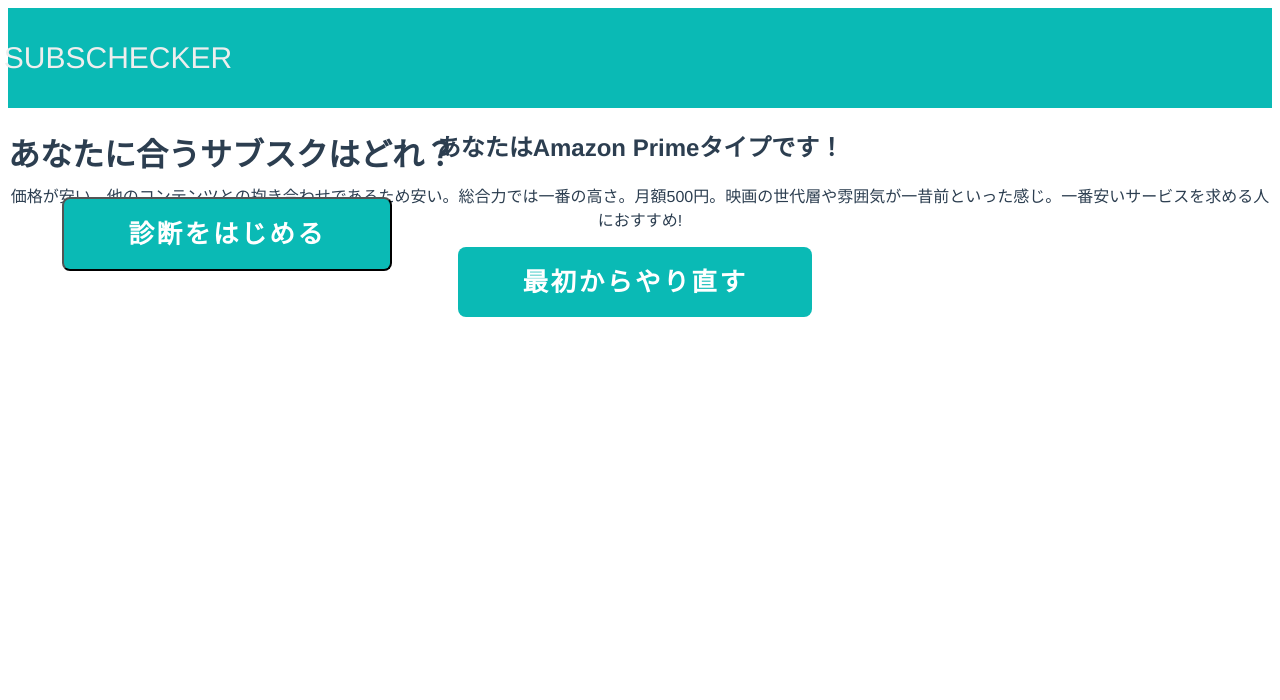
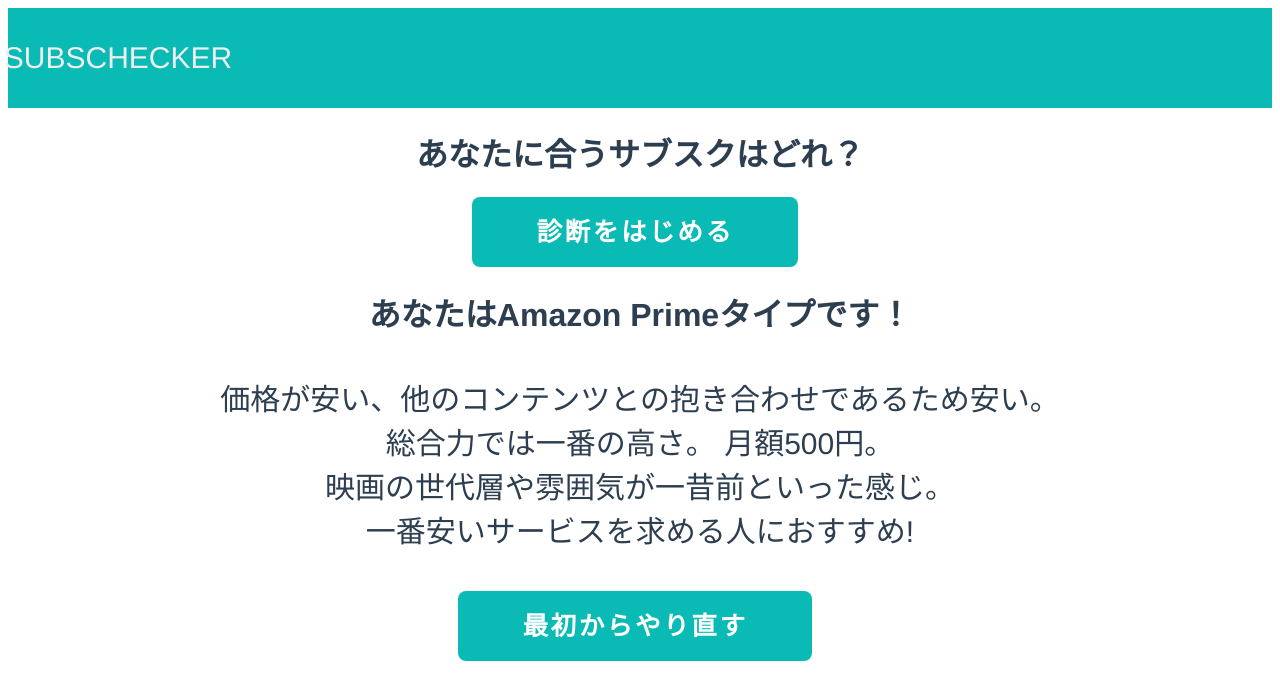
Before and after one commit to Hard-Summer-Vacation/Hard-Summer-Vacation, a Vue app: page /result in a window 1280 px wide. Shown: the top 700 px of the page. Built offline with nearby package versions, Linux system fonts and the light colour scheme.

Commit message:
見た目完成

```diff
--- a/src/components/check.vue
+++ b/src/components/check.vue
@@ -2,23 +2,37 @@
   <div>
     <div class="nav__bar">
       <div class="p-start">
-        <router-link to="/" class="nav__logo nav__link"
+        <router-link
+          v-on:click.native="startshow"
+          to="/"
+          class="nav__logo nav__link"
           >SUBSCHECKER</router-link
         >
-        <h1>あなたに合うサブスクはどれ？</h1>
-        <button v-on:click="clickStart" class="btn form__buttons">
-          診断をはじめる
-        </button>
       </div>
+    </div>
+    <div class="start" v-if="show">
+      <h1>あなたに合うサブスクはどれ？</h1>
+      <a v-on:click="clickStart" class="btn form__buttons"> 診断をはじめる </a>
     </div>
   </div>
 </template>
 
 <script>
 export default {
+  data() {
+    return {
+      show: true,
+    }
+  },
+
   methods: {
+    startshow() {
+      this.show = true
+    },
+
     //スタートを押したら質問画面へ移動
     clickStart() {
+      this.show = false
       this.$router.push({ name: "Question" })
     },
   },
--- a/src/components/checkQuestion.vue
+++ b/src/components/checkQuestion.vue
@@ -1,12 +1,12 @@
 <template>
   <div>
     <transition-group appear mode="in-out" name="question" tag="ul"
-      ><li v-for="question in filteredItems" v-bind:key="question.id">
+      ><div v-for="question in filteredItems" v-bind:key="question.id">
         <h1>Q{{ question.id }}</h1>
         <div>
           <p v-html="question.text" class="question__text"></p>
         </div>
-      </li>
+      </div>
     </transition-group>
     <div>
       <a v-on:click="addPoint()" class="btn form__buttons">YES</a>
--- a/src/components/checkResult.vue
+++ b/src/components/checkResult.vue
@@ -3,11 +3,11 @@
   <div>
     <div>
       <div v-for="result in filteredResults" v-bind:key="result.id">
-        <h2>
+        <h1>
           あなたは<span>{{ result.diagnosis }}</span
           >タイプです！
-        </h2>
-        <p>{{ result.text }}</p>
+        </h1>
+        <p class="result_text">{{ result.text }}</p>
       </div>
     </div>
     <div class="btn form__buttons">
@@ -26,22 +26,22 @@
         {
           id: "a",
           diagnosis: "Amazon Prime",
-          text: "価格が安い、他のコンテンツとの抱き合わせであるため安い。総合力では一番の高さ。月額500円。映画の世代層や雰囲気が一昔前といった感じ。一番安いサービスを求める人におすすめ!",
+          text: "価格が安い、他のコンテンツとの抱き合わせであるため安い。\n総合力では一番の高さ。 月額500円。\n映画の世代層や雰囲気が一昔前といった感じ。\n一番安いサービスを求める人におすすめ!",
         },
         {
           id: "b",
           diagnosis: "Unext",
-          text: "14万本という圧倒的な見放題コンテンツ、毎月1200ポイントがありそれを使用し新作を見れる。見たい作品が決まっていない人にはおすすめ！",
+          text: "14万本という圧倒的な見放題コンテンツ、\n毎月1200ポイントがありそれを使用し新作を見れる。\n見たい作品が決まっていない人にはおすすめ！",
         },
         {
           id: "c",
           diagnosis: "Hulu",
-          text: "国内人気海外ドラマ、日テレの見逃し系の番組やスポーツやニュースなども見れ、国内ドラマ、バラエティが好き、日テレが好きにおすすめ！",
+          text: "国内人気海外ドラマ、日テレの見逃し系の番組やスポーツやニュースなども見れ、\n国内ドラマ、バラエティが好き、日テレが好きにおすすめ！",
         },
         {
           id: "d",
           diagnosis: "Netflix",
-          text: "洋画と海外ドラマに加えて豊富なオリジナル作品が魅力、契約数が1億人越え、海外ドラマが好き、ネトフリのオリジナル作品に興味がある、アカデミー賞作品に興味がある人におすすめ！",
+          text: "洋画と海外ドラマに加えて豊富なオリジナル作品が魅力、\n契約数が1億人越え、海外ドラマが好き、\nネトフリのオリジナル作品に興味がある、\nアカデミー賞作品に興味がある人におすすめ！",
         },
       ],
     }
@@ -88,6 +88,14 @@
   display: flex;
   justify-content: flex-end;
 }*/
+.result_text {
+  font-size: 30px;
+  font-family: "Helvetica Neue", Arial, "Hiragino Kaku Gothic ProN",
+    "Hiragino Sans", Meiryo, sans-serif;
+  margin: 40px;
+  white-space: pre-wrap;
+}
+
 .btn,
 a.btn,
 button.btn {
```
